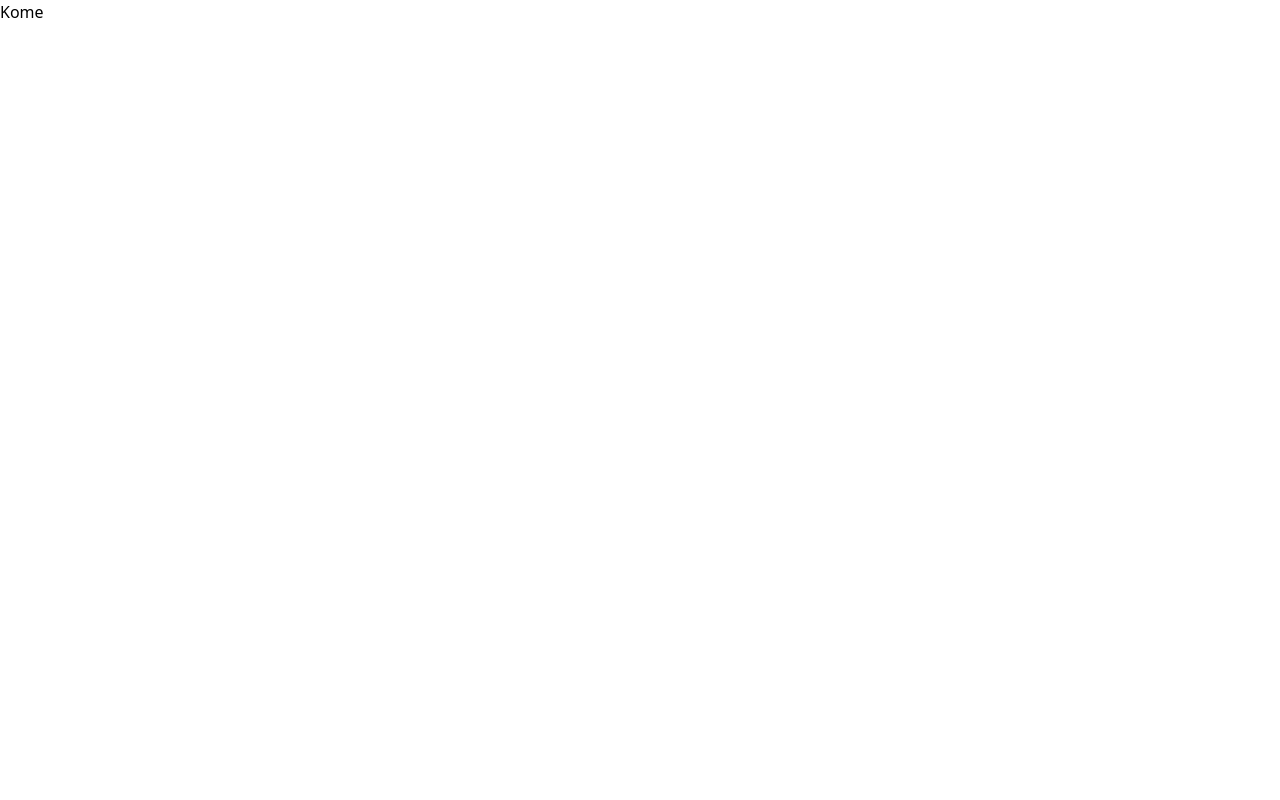
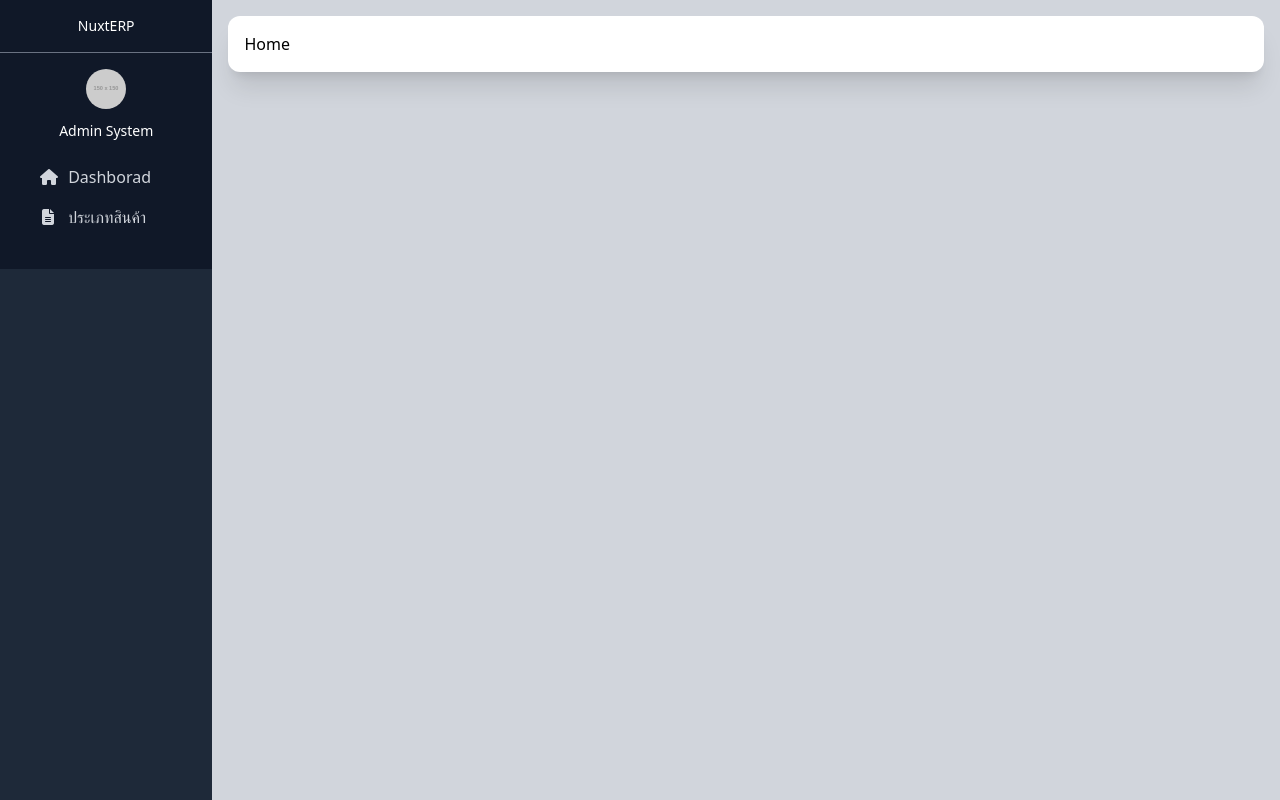
Before and after one commit to Jacob-SSR/erp-nuxtjs-web, a Nuxt app: page /home in a window 1280 px wide. Built offline with nearby package versions, Linux system fonts and the light colour scheme.

Commit message:
design layout

```diff
--- a/app.vue
+++ b/app.vue
@@ -1,5 +1,10 @@
 <script setup></script>
 
 <template>
-  <NuxtPage />
+
+  <link rel="stylesheet" href="https://cdnjs.cloudflare.com/ajax/libs/font-awesome/6.7.2/css/all.min.css" integrity="sha512-Evv84Mr4kqVGRNSgIGL/F/aIDqQb7xQ2vcrdIwxfjThSH8CSR7PBEakCr51Ck+w+/U6swU2Im1vVX0SVk9ABhg==" crossorigin="anonymous" referrerpolicy="no-referrer" />
+
+  <NuxtLayout>
+    <NuxtPage />
+  </NuxtLayout>
 </template>
--- a/assets/css/main.css
+++ b/assets/css/main.css
@@ -22,4 +22,28 @@
     bg-indigo-600 hover:bg-indigo-700
     focus:outline-none focus:ring-2 focus:ring-offset-2 focus:ring-indigo-500;
   }
+
+  .sidebar {
+    @apply w-64 h-screen bg-gray-800 text-white;
+  }
+
+  .sidebar-title {
+    @apply text-center text-white text-sm bg-gray-900 p-4 border-b border-gray-500;
+  }
+
+  .sidebar-avatar {
+    @apply mt-0 p-4 bg-gray-900;
+  }
+
+  .sidebar-menu {
+    @apply p-4;
+  }
+
+  .nav-link {
+    @apply text-gray-300 p-2 rounded-md hover:bg-gray-700 block;
+  }
+
+  .nav-link i {
+    @apply mr-2 w-4 text-center;
+  }
 }
--- /dev/null
+++ b/components/modal.vue
@@ -0,0 +1,46 @@
+<script setup>
+const emit = defineEmits(["close"]);
+
+defineProps({
+  title: String,
+});
+
+const closeModal = () => {
+  emit("close");
+};
+
+const escCloseModal = (event) => {
+  if (event.key === "Escape") {
+    closeModal();
+  }
+};
+
+onMounted(() => {
+  window.addEventListener("keydown", escCloseModal);
+});
+</script>
+
+<template>
+  <div
+    class="fixed inset-0 bg-gray-300/50 flex justify-center items-center shadow-lg"
+  >
+    <div class="w-full max-w-lg">
+      <div
+        class="modal-title bg-gray-700 text-gray-100 p-4 rounded-tl-xl rounded-tr-xl shadow-lg flex justify-between items-center"
+      >
+        <span class="text-lg font-bold">{{ title }}</span>
+        <button
+          class="btn bg-white text-gray-900 border-2 border-gray-300 shadow-none px-2 py-1 cursor-pointer"
+          @click="closeModal"
+        >
+          <i class="fa fa-times"></i>
+        </button>
+      </div>
+      <div
+        class="modal-body bg-white p-4 rounded-bl-xl rounded-br-xl shadow-lg"
+      >
+        <slot />
+      </div>
+    </div>
+  </div>
+</template>
--- /dev/null
+++ b/components/sidebar.vue
@@ -0,0 +1,25 @@
+<script setup></script>
+
+<template>
+  <div>
+    <div class="sidebar-title">NuxtERP</div>
+    <div class="sidebar-avatar">
+      <img
+        src="https://via.placeholder.com/150"
+        alt="avatar"
+        class="w-10 h-10 rounded-full mx-auto"
+      />
+      <div class="text-center text-white text-sm mt-3">Admin System</div>
+      <div class="sidebar-menu">
+        <NuxtLink class="nav-link" to="/home">
+          <i class="fa fa-home"></i>
+          Dashborad
+        </NuxtLink>
+        <NuxtLink class="nav-link" to="/productType">
+          <i class="fa fa-file-alt"></i>
+          ประเภทสินค้า
+        </NuxtLink>
+      </div>
+    </div>
+  </div>
+</template>
--- a/config.js
+++ b/config.js
@@ -1,3 +1,4 @@
 export default {
   apiServer: "http://localhost:3001",
+  token: "token_of_nuxt_erp",
 };
--- /dev/null
+++ b/layouts/admin.vue
@@ -0,0 +1,12 @@
+<script setup></script>
+
+<template>
+  <div class="flex">
+    <div class="sidebar"><Sidebar /></div>
+    <div class="p-4 w-full bg-gray-300">
+      <div class="bg-white p-4 rounded-xl shadow-xl">
+        <slot />
+      </div>
+    </div>
+  </div>
+</template>
--- a/pages/home.vue
+++ b/pages/home.vue
@@ -1,5 +1,9 @@
-<script setup></script>
+<script setup>
+definePageMeta({
+  layout: "admin",
+});
+</script>
 
 <template>
-    <h1>Kome</h1>
+  <h1>Home</h1>
 </template>
--- a/pages/index.vue
+++ b/pages/index.vue
@@ -91,7 +91,10 @@
           text: "Invalid Username and Password",
         });
       } else {
-        console.log(data.value);
+        localStorage.setItem(config.token, data.value.token);
+        localStorage.setItem("nuxt_erp_user_id", data.value.id);
+        navigateTo("/home");
+        console.log("Response data:", data.value);
       }
     }
   } catch (error) {
--- /dev/null
+++ b/pages/productType.vue
@@ -0,0 +1,33 @@
+<script setup>
+const showModal = ref(false);
+
+definePageMeta({
+  layout: "admin",
+});
+
+const closeModal = () => {
+  showModal.value = false;
+};
+</script>
+
+<template>
+  <div>ประเภทสินค้า</div>
+  <div class="mt-3">
+    <button class="btn btn-primary cursor-pointer" @click="showModal = true">
+      <i class="fa fa-plus"></i>
+      เพิ่มประเภทสินค้า
+    </button>
+  </div>
+
+  <Modal v-if="showModal" title="เพิ่มประเภทสินค้า" @close="closeModal">
+    <div>ชื่อ</div>
+    <input type="text" class="form-control" />
+    <div class="mt-3">หมายเหตุ</div>
+    <input type="text" class="form-control" />
+
+    <button class="btn btn-primary mt-3 cursor-pointer">
+      <i class="fa fa-check me-2"></i>
+      บันทึก
+    </button>
+  </Modal>
+</template>
```
